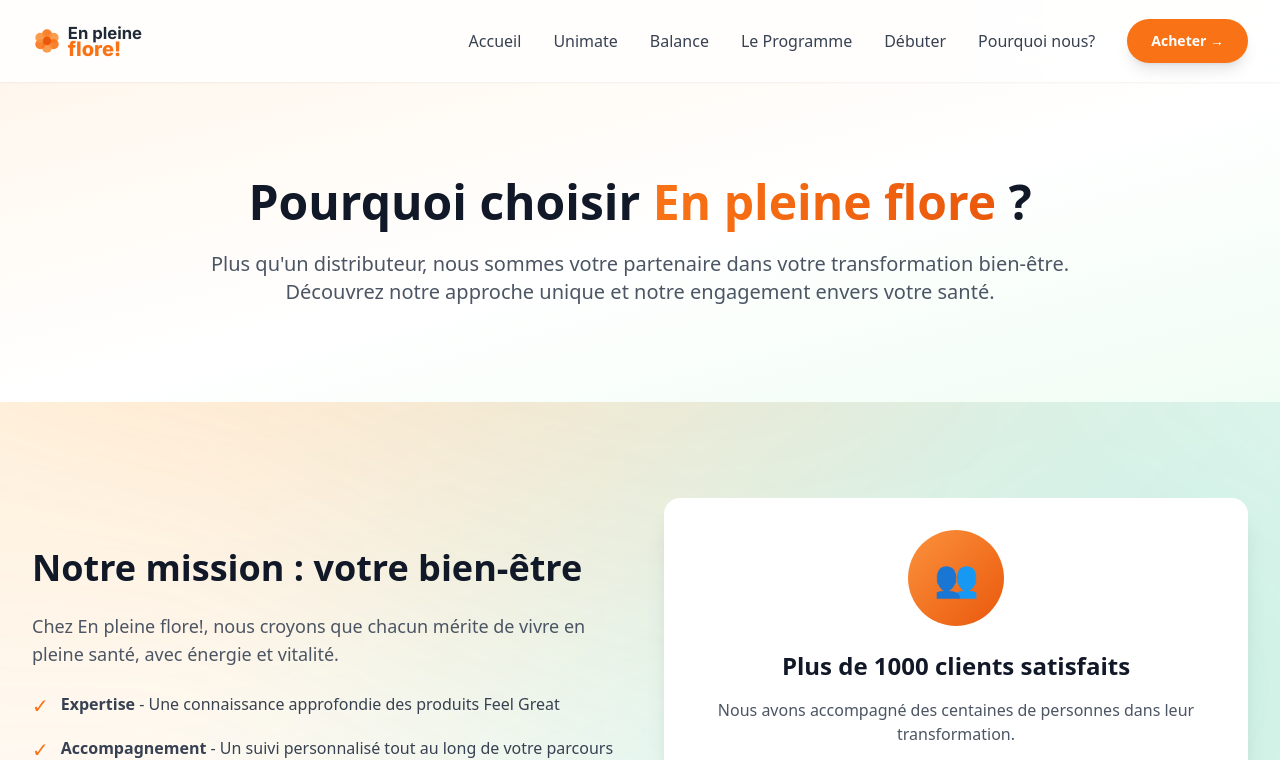
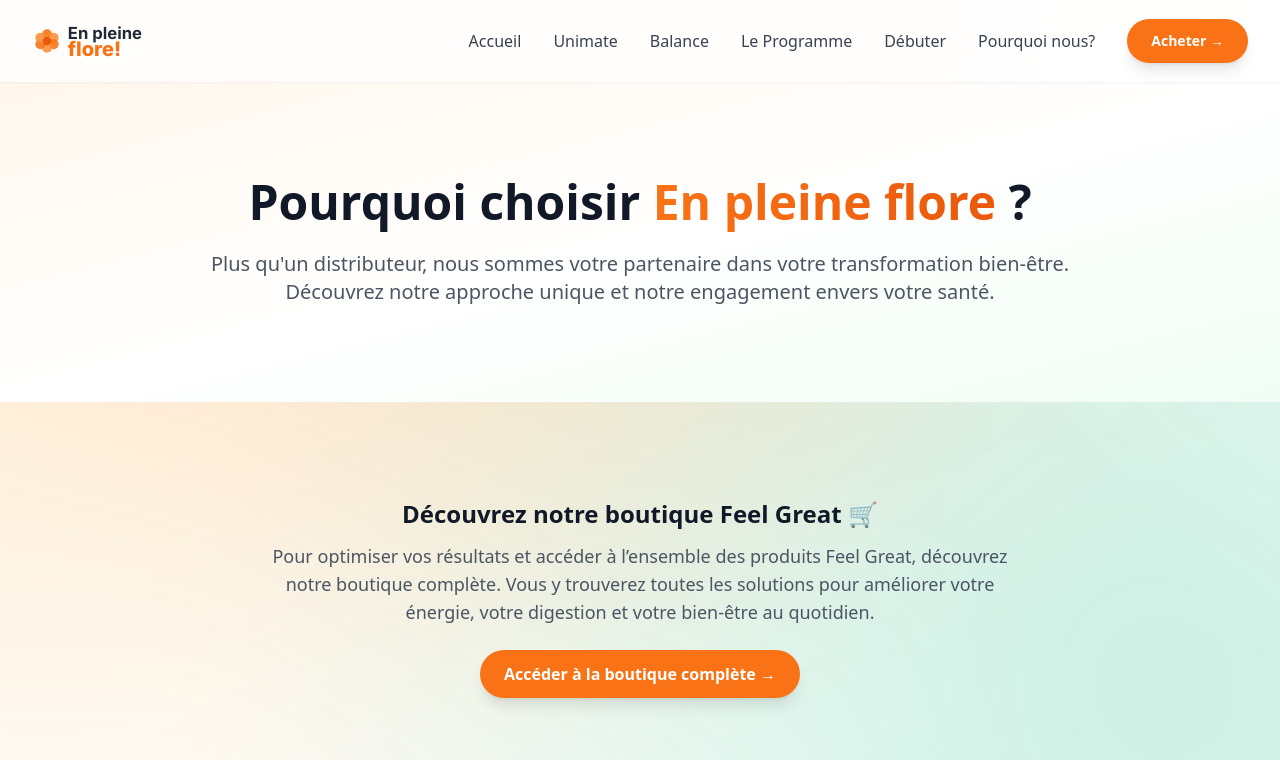
Before and after one commit to Nosioul/EnPleineFlore, a Next.js app: page /pourquoi in a window 1280 px wide. Shown: the top 760 px of the page. Built offline with nearby package versions, Linux system fonts and the light colour scheme.

Commit message:
lienboutiqueComplete

```diff
--- a/src/pages/pourquoi.tsx
+++ b/src/pages/pourquoi.tsx
@@ -14,6 +14,7 @@
       <Header />
 
       <main>
+
         {/* Hero Section */}
         <section className="section-padding bg-gradient-to-br from-flore-orange-50 via-white to-flore-green-50">
           <div className="container-custom">
@@ -32,6 +33,29 @@
         {/* Notre Mission */}
         <section className="section-padding">
           <div className="container-custom">
+
+            {/* Bloc boutique complète */}
+            <div className="max-w-3xl mx-auto mb-16 text-center">
+              <h3 className="text-2xl font-semibold text-gray-900">
+                Découvrez notre boutique Feel Great 🛒
+              </h3>
+
+              <p className="mt-3 text-lg text-gray-600">
+                Pour optimiser vos résultats et accéder à l’ensemble des produits Feel Great, découvrez notre boutique complète.
+                Vous y trouverez toutes les solutions pour améliorer votre énergie, votre digestion et votre bien-être au quotidien.
+              </p>
+
+              <a
+                href="https://shop2.unicity.com/c/125413749"
+                target="_blank"
+                rel="noopener noreferrer"
+                className="inline-block mt-6 px-6 py-3 rounded-full bg-flore-orange-500 text-white font-semibold shadow-lg hover:bg-flore-orange-600 transition"
+              >
+                Accéder à la boutique complète →
+              </a>
+            </div>
+
+            {/* Grille mission */}
             <div className="grid grid-cols-1 lg:grid-cols-2 gap-12 items-center">
               <div>
                 <h2 className="text-3xl md:text-4xl font-bold text-gray-900 mb-6">
@@ -40,6 +64,7 @@
                 <p className="text-lg text-gray-600 mb-6">
                   Chez En pleine flore!, nous croyons que chacun mérite de vivre en pleine santé, avec énergie et vitalité.
                 </p>
+
                 <div className="space-y-4">
                   <div className="flex items-start">
                     <span className="text-flore-orange-500 mr-3 text-xl">✓</span>
@@ -47,12 +72,14 @@
                       <strong>Expertise</strong> - Une connaissance approfondie des produits Feel Great
                     </p>
                   </div>
+
                   <div className="flex items-start">
                     <span className="text-flore-orange-500 mr-3 text-xl">✓</span>
                     <p className="text-gray-700">
                       <strong>Accompagnement</strong> - Un suivi personnalisé tout au long de votre parcours
                     </p>
                   </div>
+
                   <div className="flex items-start">
                     <span className="text-flore-orange-500 mr-3 text-xl">✓</span>
                     <p className="text-gray-700">
@@ -61,19 +88,24 @@
                   </div>
                 </div>
               </div>
+
               <div className="bg-white rounded-2xl p-8 shadow-xl text-center">
                 <div className="w-24 h-24 bg-gradient-to-br from-flore-orange-400 to-flore-orange-600 rounded-full flex items-center justify-center mx-auto mb-6">
                   <span className="text-4xl text-white">👥</span>
                 </div>
+
                 <h3 className="text-2xl font-bold text-gray-900 mb-4">Plus de 1000 clients satisfaits</h3>
+
                 <p className="text-gray-600 mb-6">
                   Nous avons accompagné des centaines de personnes dans leur transformation.
                 </p>
+
                 <div className="grid grid-cols-2 gap-4">
                   <div>
                     <div className="text-3xl font-bold text-flore-orange-500">98%</div>
                     <div className="text-sm text-gray-600">Satisfaction</div>
                   </div>
+
                   <div>
                     <div className="text-3xl font-bold text-flore-orange-500">24h</div>
                     <div className="text-sm text-gray-600">Réponse</div>
@@ -88,14 +120,17 @@
         <section className="section-padding bg-gray-50">
           <div className="container-custom">
             <div className="max-w-4xl mx-auto">
+
               <h2 className="text-3xl md:text-4xl font-bold text-gray-900 text-center mb-6">
                 Le microbiote : la clé de votre bien-être
               </h2>
+
               <p className="text-lg text-gray-600 text-center mb-12">
                 Votre microbiote intestinal joue un rôle crucial dans votre santé globale.
               </p>
 
               <div className="grid grid-cols-1 md:grid-cols-2 gap-8">
+
                 <div className="bg-white rounded-xl p-6 shadow-md">
                   <div className="w-12 h-12 bg-green-100 rounded-lg flex items-center justify-center mb-4">
                     <span className="text-2xl">🌿</span>
@@ -135,24 +170,29 @@
                     Un microbiote sain optimise la production d'énergie.
                   </p>
                 </div>
+
               </div>
             </div>
           </div>
         </section>
 
-        {/* Nos Valeurs */}
+        {/* Nos valeurs */}
         <section className="section-padding">
           <div className="container-custom">
+
             <h2 className="text-3xl md:text-4xl font-bold text-gray-900 text-center mb-12">
               Nos valeurs fondamentales
             </h2>
 
             <div className="grid grid-cols-1 md:grid-cols-3 gap-8">
+
               <div className="text-center">
                 <div className="w-20 h-20 bg-gradient-to-br from-flore-orange-400 to-flore-orange-600 rounded-full flex items-center justify-center mx-auto mb-4">
                   <span className="text-3xl text-white">✓</span>
                 </div>
-                <h3 className="text-xl font-semibold text-gray-900 mb-3">Qualité Premium</h3>
+                <h3 className="text-xl font-semibold text-gray-900 mb-3">
+                  Qualité Premium
+                </h3>
                 <p className="text-gray-600">
                   Nous ne proposons que les meilleurs produits, scientifiquement validés.
                 </p>
@@ -162,7 +202,9 @@
                 <div className="w-20 h-20 bg-gradient-to-br from-green-400 to-green-600 rounded-full flex items-center justify-center mx-auto mb-4">
                   <span className="text-3xl text-white">❤️</span>
                 </div>
-                <h3 className="text-xl font-semibold text-gray-900 mb-3">Accompagnement</h3>
+                <h3 className="text-xl font-semibold text-gray-900 mb-3">
+                  Accompagnement
+                </h3>
                 <p className="text-gray-600">
                   Nous vous accompagnons avec bienveillance selon vos besoins.
                 </p>
@@ -172,11 +214,14 @@
                 <div className="w-20 h-20 bg-gradient-to-br from-flore-orange-400 to-flore-orange-600 rounded-full flex items-center justify-center mx-auto mb-4">
                   <span className="text-3xl text-white">👥</span>
                 </div>
-                <h3 className="text-xl font-semibold text-gray-900 mb-3">Transparence</h3>
+                <h3 className="text-xl font-semibold text-gray-900 mb-3">
+                  Transparence
+                </h3>
                 <p className="text-gray-600">
                   Des résultats réels basés sur la science et l'expérience.
                 </p>
               </div>
+
             </div>
           </div>
         </section>
@@ -184,12 +229,15 @@
         {/* CTA Final */}
         <section className="section-padding bg-gradient-to-br from-flore-orange-50 to-flore-orange-100">
           <div className="container-custom text-center">
+
             <h2 className="text-3xl md:text-4xl font-bold text-gray-900 mb-6">
               Rejoignez la communauté En pleine flore!
             </h2>
+
             <p className="text-lg text-gray-600 mb-8 max-w-2xl mx-auto">
               Des milliers de personnes ont déjà transformé leur vie. C'est votre tour !
             </p>
+
             <a
               href="https://ufeelgreat.com/c/Mijo"
               target="_blank"
@@ -198,8 +246,10 @@
             >
               Commander mes produits Feel Great →
             </a>
+
           </div>
         </section>
+
       </main>
 
       <Footer />
```
